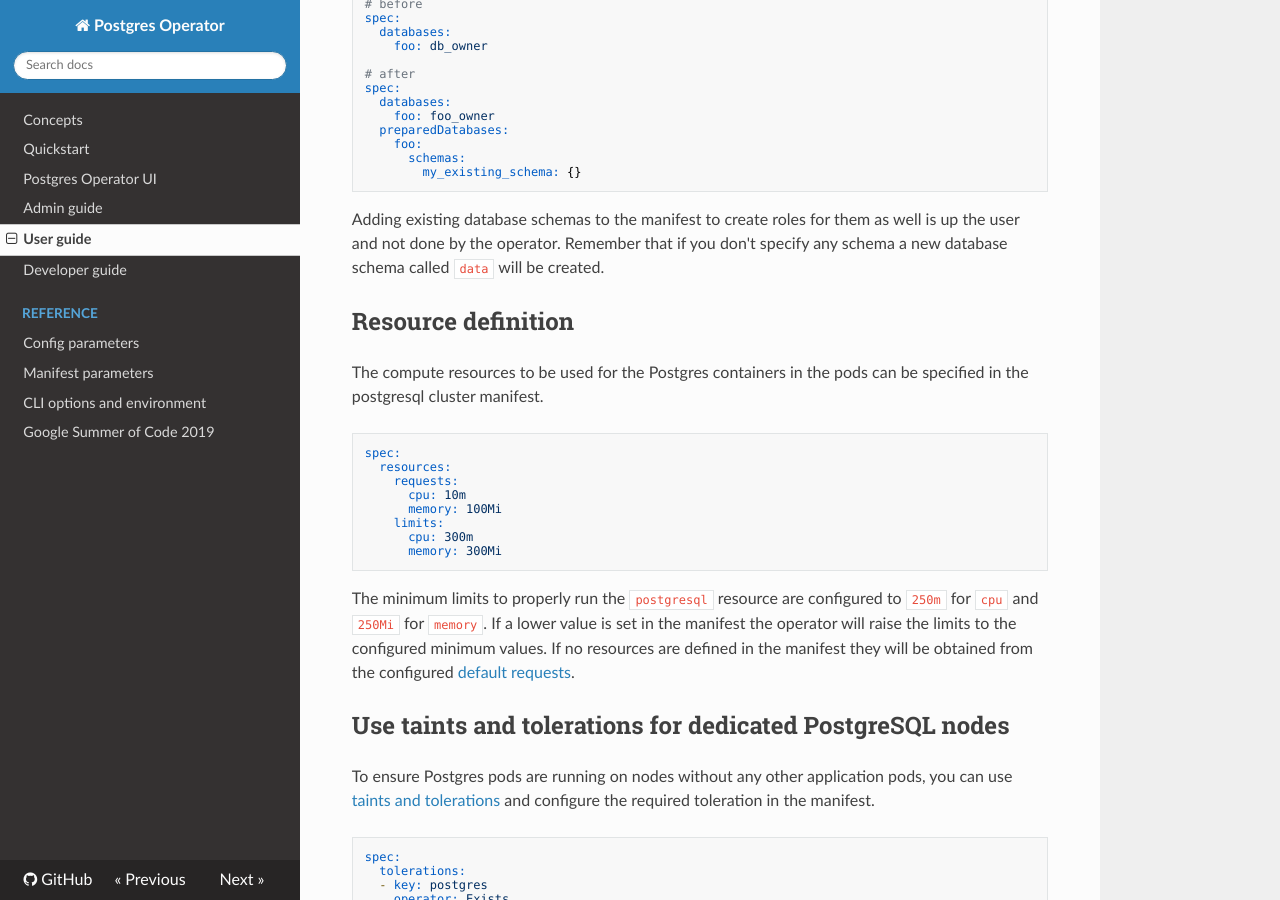
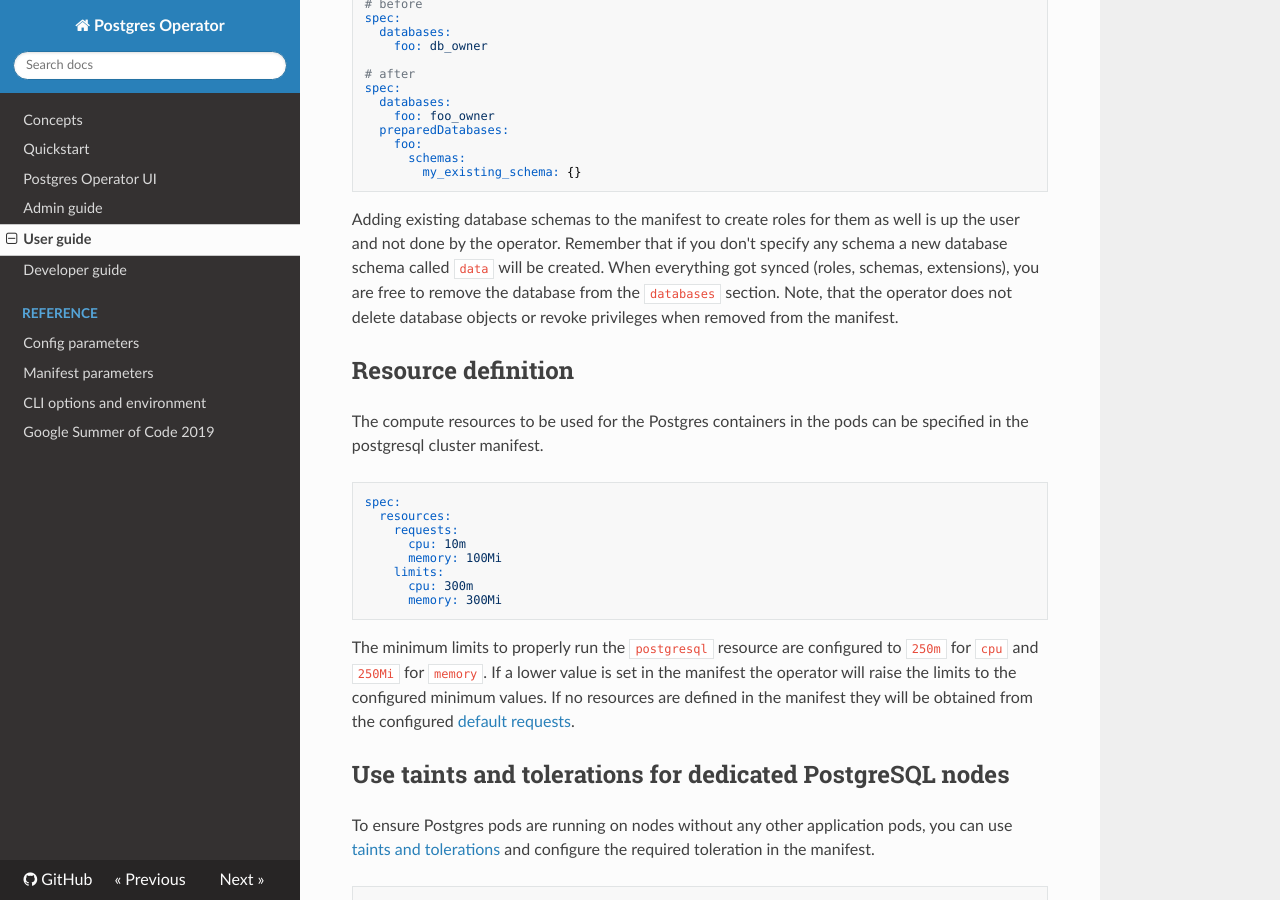
Before and after one commit to zalando/postgres-operator, an MkDocs documentation site: the page built from docs/user.md, in a window 1280 px wide and 900 px high, scrolled down 7039 px. Built offline with MkDocs 1.6.1, drawn with Linux system fonts in a browser that asks for light colours; nearby versions of some CDN libraries.

Commit message:
one more sentence

```diff
--- a/docs/user.md
+++ b/docs/user.md
@@ -374,7 +374,10 @@ spec:
 
 Adding existing database schemas to the manifest to create roles for them as
 well is up the user and not done by the operator. Remember that if you don't
-specify any schema a new database schema called `data` will be created.
+specify any schema a new database schema called `data` will be created. When
+everything got synced (roles, schemas, extensions), you are free to remove the
+database from the `databases` section. Note, that the operator does not delete
+database objects or revoke privileges when removed from the manifest.
 
 ## Resource definition
 
```
